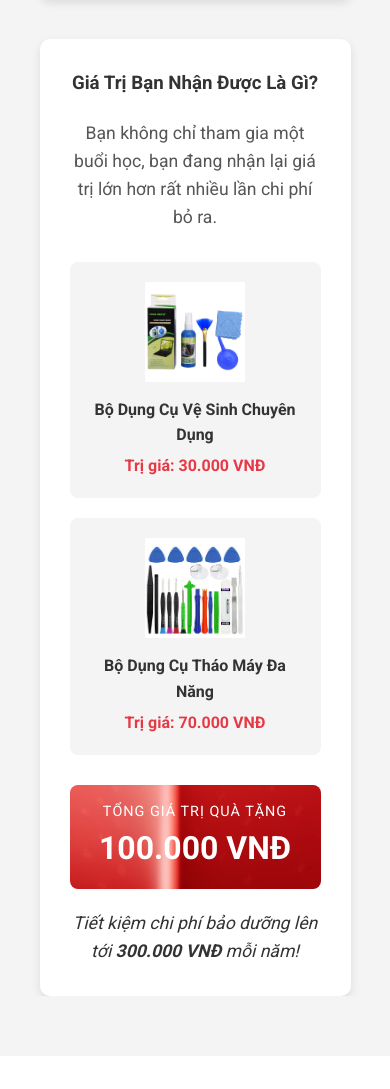
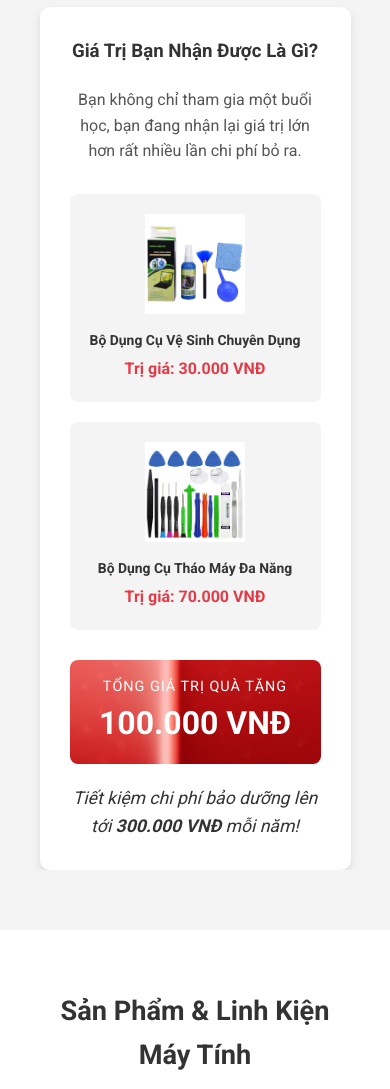
Before and after one commit to DoTienLuong/work_shop_dtl, a plain HTML site: page index.html in a window 390 px wide. Shown: the part 4011-5100 px from the top of the page. Drawn offline with Linux system fonts and the light colour scheme.

Commit message:
Update: font size cho các thông tin

```diff
--- a/style.css
+++ b/style.css
@@ -148,6 +148,11 @@ header .nav_right .menu_toggle {
     }
     .product-card h3{
         font-size: 18px;
+    }
+
+    /* san pham */
+    #san-pham .container h2{
+        font-size: 1.7rem;
     }
 }
 /* --- CÁC NÚT BẤM (BUTTON) --- */
@@ -331,6 +336,7 @@ section > .container {
 }
 
 .pricing-box .includes-list li {
+    font-size: 15px;
     margin-bottom: 12px;
     display: flex;
     align-items: center;
@@ -353,7 +359,7 @@ section > .container {
 
 .value-box .value-intro {
     text-align: center;
-    font-size: 1.1rem;
+    font-size: 1rem;
     color: #555;
     margin-bottom: 30px;
 }
@@ -379,7 +385,7 @@ section > .container {
 }
 
 .gift-item h4 {
-    font-size: 1rem;
+    font-size: 0.87rem;
     margin-bottom: 5px;
 }
 
```
